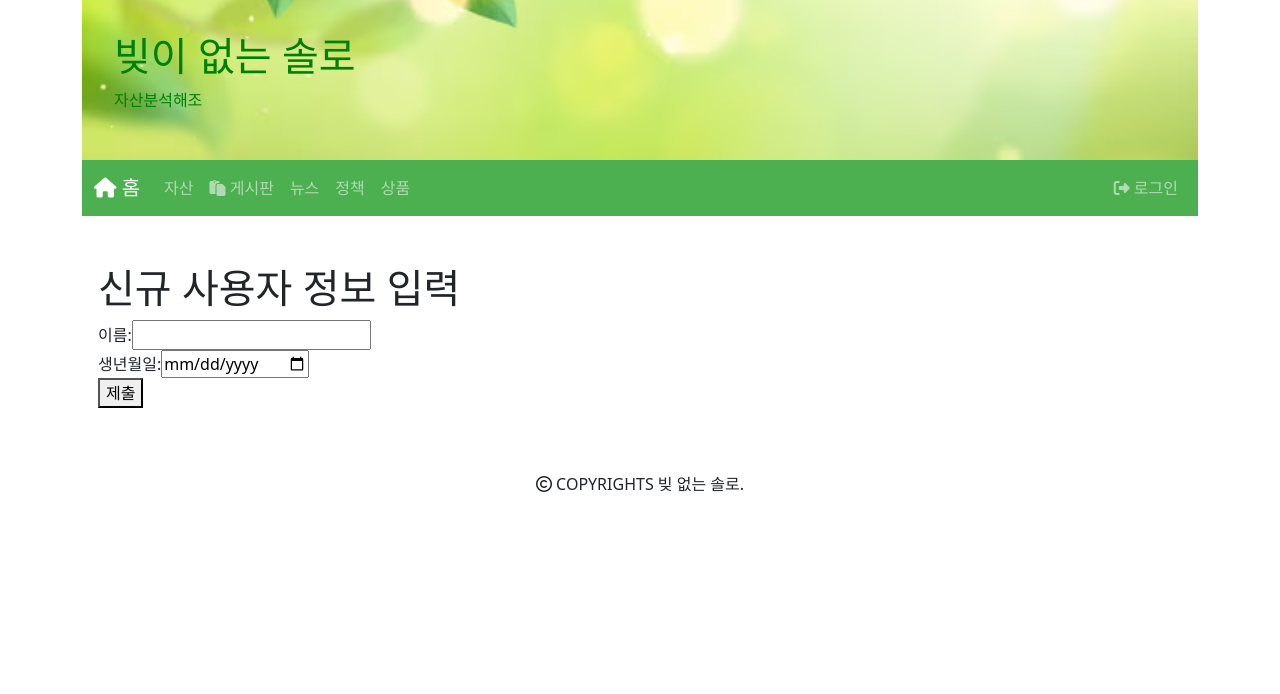
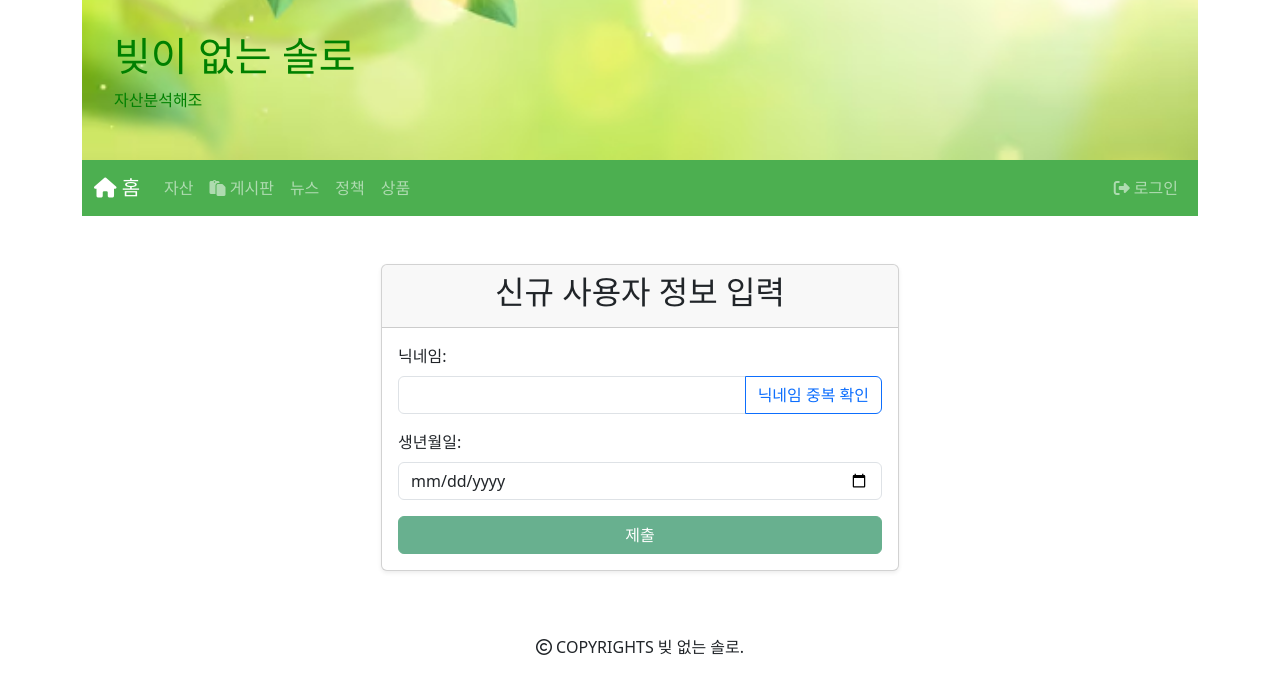
Before and after one commit to p10-1/solo-frontend, a Vue app: page /firstUser in a window 1280 px wide. Shown: the top 694 px of the page. Built offline with nearby package versions, Linux system fonts and the light colour scheme.

Commit message:
Feat: 게시판에서 첨부파일 바로 보여주는 기능, 새로운 사용자 입력에서 중복을 허용하지 않는 userName을 입력받는 기능 추가

```diff
--- a/src/api/assetApi.js
+++ b/src/api/assetApi.js
@@ -6,7 +6,7 @@ const API_URL = 'http://localhost:9000/api/asset'
 // 일부 수정 준영님의 코드를 참고 함!
 export const fetchAssetData = async () => {
   try {
-    const response = await axios.get(`${API_URL}`, { withCredentials: true })
+    const response = await axios.get(API_URL, { withCredentials: true })
     console.log('fetch asset data: ', response.data)
     return response.data
   } catch (error) {
--- a/src/api/authApi.js
+++ b/src/api/authApi.js
@@ -25,22 +25,23 @@ export const handleLoginCallback = (code) => {
   return axios.get(`${API_URL}/login/callback?code=${code}`, { withCredentials: true })
 }
 
-export const registerFirstUser = (name, birthdate) => {
-  console.log('registerFirstUser까진 들어옴', name, birthdate)
+export const registerFirstUser = (userName, birthdate) => {
+  console.log('registerFirstUser까진 들어옴', userName, birthdate)
   return axios.post(
     `${API_URL}/firstUser`,
-    { name, birthdate },
+    { userName, birthdate },
     {
       withCredentials: true
     }
   )
 }
 
-export const checkUsername = (nickName) => {
+export const checkuserName = (nickName) => {
   console.log('checkUsername: ', nickName)
-  return axios.get(`${API_URL}/checkUser`, {
+  const response = axios.get(`${API_URL}/checkUser`, {
     params: {
       nickName
     }
   })
+  return response
 }
--- a/src/api/boardApi.js
+++ b/src/api/boardApi.js
@@ -102,6 +102,11 @@ export const deleteBoard = async (boardNo) => {
   return data
 }
 
+export const downloadAttachment = async (no) => {
+  const response = await axios.get(`${API_URL}/download/${no}`)
+  return response
+}
+
 export const deleteAttachment = async (no) => {
   const { data } = await axios.delete(`${API_URL}/deleteAttachment/${no}`)
   console.log('ATTACHMENT DELETE: ', data)
@@ -117,7 +122,6 @@ export const likeBoard = async (boardNo, userId) => {
         userId: userId
       }
     })
-    console.log(response.data)
     return response
   } catch (error) {
     console.error('좋아요을 가져오는 데 실패했습니다.', error)
--- a/src/components/CommunityPage/BoardDetail.vue
+++ b/src/components/CommunityPage/BoardDetail.vue
@@ -10,6 +10,23 @@
         </p>
         <div class="post-content mb-3">
           <p>{{ board.content }}</p>
+          <div v-if="board.attaches && board.attaches.length" class="mt-3">
+            <ul class="list-group">
+              <li
+                v-for="attach in board.attaches"
+                :key="attach.attachmentNo"
+                class="list-group-item"
+              >
+                <img
+                  v-if="attach.filename.endsWith('.jpg') || attach.filename.endsWith('.png')"
+                  :src="`http://localhost:9000/api/board/download/${attach.attachmentNo}`"
+                  alt="첨부파일 미리보기"
+                  class="img-thumbnail mt-2"
+                  style="max-width: 100%; height: auto"
+                />
+              </li>
+            </ul>
+          </div>
         </div>
         <div class="post-stats mb-3">
           <p>
@@ -20,17 +37,6 @@
         </div>
 
         <button @click="increaseLikes" class="btn btn-success me-2">좋아요 👍</button>
-
-        <div v-if="board.attaches && board.attaches.length" class="mt-3">
-          <h4>첨부파일:</h4>
-          <ul class="list-group">
-            <li v-for="attach in board.attaches" :key="attach.attachmentNo" class="list-group-item">
-              <a :href="`${attach.path}/${attach.filename}`" target="_blank" class="link-primary">{{
-                attach.filename
-              }}</a>
-            </li>
-          </ul>
-        </div>
 
         <div v-if="isAuthor" class="mt-3">
           <button @click="goToUpdate" class="btn btn-primary me-2">수정하기</button>
@@ -211,3 +217,11 @@ onMounted(() => {
   loadComments()
 })
 </script>
+
+<style>
+.responsive-img {
+  max-width: 100%; /* 최대 너비를 100%로 설정 */
+  height: auto; /* 비율을 유지하며 자동으로 높이 조절 */
+  cursor: pointer; /* 클릭 가능하게 표시 */
+}
+</style>
--- a/src/pages/auth/FirstUser.vue
+++ b/src/pages/auth/FirstUser.vue
@@ -1,38 +1,103 @@
 <template>
-  <div>
-    <h1>신규 사용자 정보 입력</h1>
-    <form @submit.prevent="registerUser">
-      <div>
-        <label for="name">이름:</label>
-        <input type="text" v-model="name" required />
+  <div class="container mt-5">
+    <div class="row justify-content-center">
+      <div class="col-md-6">
+        <div class="card shadow-sm">
+          <div class="card-header text-center">
+            <h2>신규 사용자 정보 입력</h2>
+          </div>
+          <div class="card-body">
+            <form @submit.prevent="registerUser">
+              <div class="mb-3">
+                <label for="userName" class="form-label">닉네임:</label>
+                <div class="input-group">
+                  <input
+                    type="text"
+                    v-model="userName"
+                    class="form-control"
+                    id="userName"
+                    required
+                  />
+                  <button
+                    type="button"
+                    class="btn btn-outline-primary"
+                    @click="checkuserName"
+                    :disabled="isChecking"
+                  >
+                    닉네임 중복 확인
+                  </button>
+                </div>
+                <div class="form-text text-muted mt-1">
+                  <span v-if="userNameCheckMessage">{{ userNameCheckMessage }}</span>
+                </div>
+              </div>
+
+              <div class="mb-3">
+                <label for="birthdate" class="form-label">생년월일:</label>
+                <input
+                  type="date"
+                  v-model="birthdate"
+                  class="form-control"
+                  id="birthdate"
+                  required
+                />
+              </div>
+
+              <div class="d-grid">
+                <button type="submit" class="btn btn-success" :disabled="!isuserNameAvailable">
+                  제출
+                </button>
+              </div>
+            </form>
+          </div>
+        </div>
       </div>
-      <div>
-        <label for="birthdate">생년월일:</label>
-        <input type="date" v-model="birthdate" required />
-      </div>
-      <button type="submit">제출</button>
-    </form>
+    </div>
   </div>
 </template>
 
 <script>
-import { registerFirstUser } from '@/api/authApi'
+import { registerFirstUser, checkuserName } from '@/api/authApi' // 중복 확인 API 추가
 import { useAuthStore } from '@/stores/authStore'
 export default {
   data() {
     return {
-      name: '',
-      birthdate: ''
+      userName: '',
+      birthdate: '',
+      isuserNameAvailable: false,
+      isChecking: false,
+      userNameCheckMessage: ''
     }
   },
   methods: {
+    async checkuserName() {
+      this.isChecking = true
+      try {
+        const result = await checkuserName(this.userName)
+        if (result.data) {
+          this.isuserNameAvailable = true
+          this.userNameCheckMessage = '사용 가능한 닉네임입니다.'
+        } else {
+          this.isuserNameAvailable = false
+          this.userNameCheckMessage = '이미 사용 중인 닉네임입니다.'
+        }
+      } catch (error) {
+        console.error('닉네임 중복 확인 중 오류가 발생했습니다:', error)
+        this.isuserNameAvailable = false
+        this.userNameCheckMessage = '오류가 발생했습니다. 다시 시도해주세요.'
+      } finally {
+        this.isChecking = false
+      }
+    },
     async registerUser() {
+      if (!this.isuserNameAvailable) {
+        alert('닉네임 중복 확인을 해주세요.')
+        return
+      }
       try {
-        console.log('등록 정보:', this.name, this.birthdate) // 정보 확인
-        const result = await registerFirstUser(this.name, this.birthdate)
-        // 사용자 등록 후 처리
-        const userInfo = result.data // 사용자 정보를 응답에서 가져옵니다.
-        // Pinia 스토어에 사용자 정보 저장
+        console.log('등록 정보:', this.userName, this.birthdate)
+        const result = await registerFirstUser(this.userName, this.birthdate)
+        const userInfo = result.data
         const authStore = useAuthStore()
         authStore.setUserInfo(userInfo)
 
@@ -46,80 +111,3 @@ export default {
   }
 }
 </script>
-
-<!-- <template>
-  <div>
-    <h1>신규 사용자 정보 입력</h1>
-    <form @submit.prevent="registerUser">
-      <div>
-        <label for="nickname">닉네임:</label>
-        <input type="text" v-model="nickname" required />
-        <button type="button" @click="checkNickname" :disabled="isChecking">
-          닉네임 중복 확인
-        </button>
-        <span v-if="nicknameCheckMessage">{{ nicknameCheckMessage }}</span>
-      </div>
-      <div>
-        <label for="birthdate">생년월일:</label>
-        <input type="date" v-model="birthdate" required />
-      </div>
-      <button type="submit" :disabled="!isNicknameAvailable">제출</button>
-    </form>
-  </div>
-</template>
-
-<script>
-import { registerFirstUser, checkUsername } from '@/api/authApi' // 중복 확인 API 추가
-import { useAuthStore } from '@/stores/authStore'
-export default {
-  data() {
-    return {
-      nickname: '',
-      birthdate: '',
-      isNicknameAvailable: false,
-      isChecking: false,
-      nicknameCheckMessage: ''
-    }
-  },
-  methods: {
-    async checkNickname() {
-      this.isChecking = true
-      try {
-        const result = await checkUsername(this.nickname)
-        if (result.data.available) {
-          this.isNicknameAvailable = true
-          this.nicknameCheckMessage = '사용 가능한 닉네임입니다.'
-        } else {
-          this.isNicknameAvailable = false
-          this.nicknameCheckMessage = '이미 사용 중인 닉네임입니다.'
-        }
-      } catch (error) {
-        console.error('닉네임 중복 확인 중 오류가 발생했습니다:', error)
-        this.isNicknameAvailable = false
-        this.nicknameCheckMessage = '오류가 발생했습니다. 다시 시도해주세요.'
-      } finally {
-        this.isChecking = false
-      }
-    },
-    async registerUser() {
-      if (!this.isNicknameAvailable) {
-        alert('닉네임 중복 확인을 해주세요.')
-        return
-      }
-      try {
-        console.log('등록 정보:', this.nickname, this.birthdate)
-        const result = await registerFirstUser(this.nickname, this.birthdate)
-        const userInfo = result.data
-        const authStore = useAuthStore()
-        authStore.setUserInfo(userInfo)
-
-        sessionStorage.setItem('userInfo', JSON.stringify(userInfo))
-        console.log('등록된 사용자:', result)
-        this.$router.push('/') // 홈으로 리다이렉트
-      } catch (error) {
-        console.error('사용자 등록 중 오류가 발생했습니다:', error)
-      }
-    }
-  }
-}
-</script> -->
```
Also changed, not shown: src/router/index.js (+0 -22 lines).
